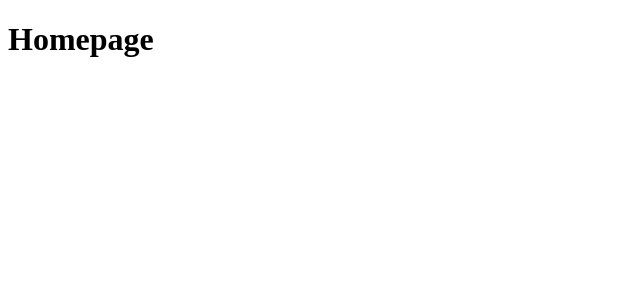
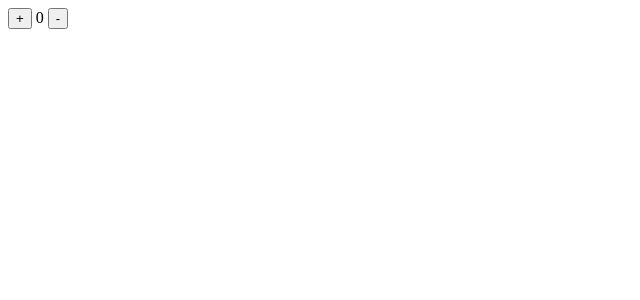
Before and after one commit to ketanprakash/react-hooks-course-wds, a React (Create React App) app: page / in a window 1280 px wide. Shown: the top 300 px of the page, without its empty margins (0-640 px from the left). Built offline with nearby package versions, Linux system fonts and the light colour scheme.

Commit message:
useReducer done

```diff
--- a/src/App.jsx
+++ b/src/App.jsx
@@ -1,7 +1,37 @@
+import { useReducer } from "react";
+
+const ACTIONS = {
+  INCREMENT: 'increment',
+  DECREMENT: 'decrement'
+}
+
+const reducer = (state, action) => {
+  switch(action.type){
+    case ACTIONS.INCREMENT:
+      return {...state, count: state.count + 1};
+    case ACTIONS.DECREMENT:
+      return {...state, count: state.count - 1};
+    default:
+      return state;
+  }
+}
+
 const App = () => {
+  const [state, dispatch] = useReducer(reducer, {count: 0});
+
+  const increment = () => {
+    dispatch({type: ACTIONS.INCREMENT});
+  }
+
+  const decrement = () => {
+    dispatch({type: ACTIONS.DECREMENT})
+  }
+
   return (
-    <div className="App">
-      <h1>Homepage</h1>
+    <div>
+      <button onClick={increment}>+</button>
+      <span>&nbsp;{state.count}&nbsp;</span>
+      <button onClick={decrement}>-</button>
     </div>
   )
 }
```
